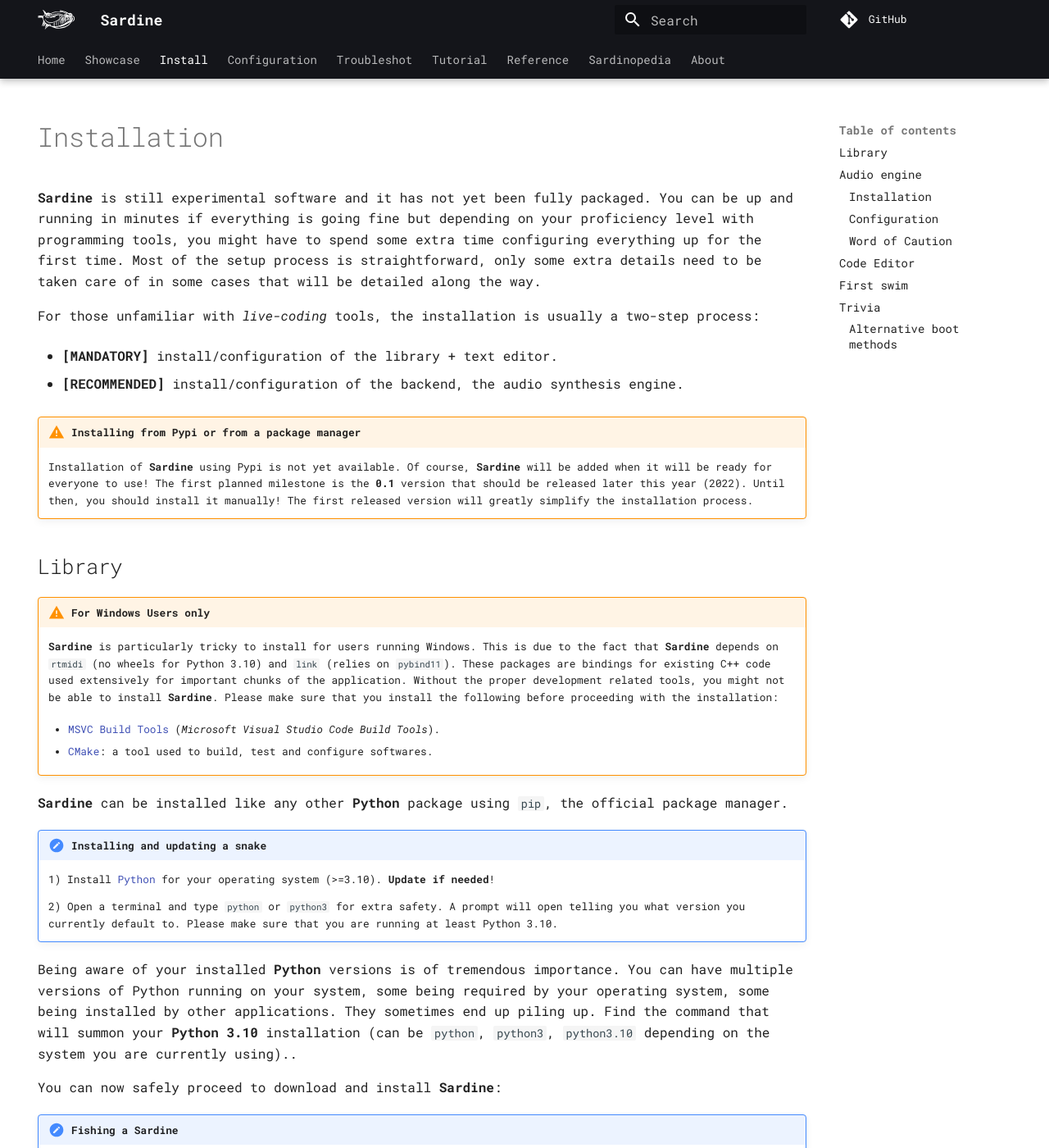
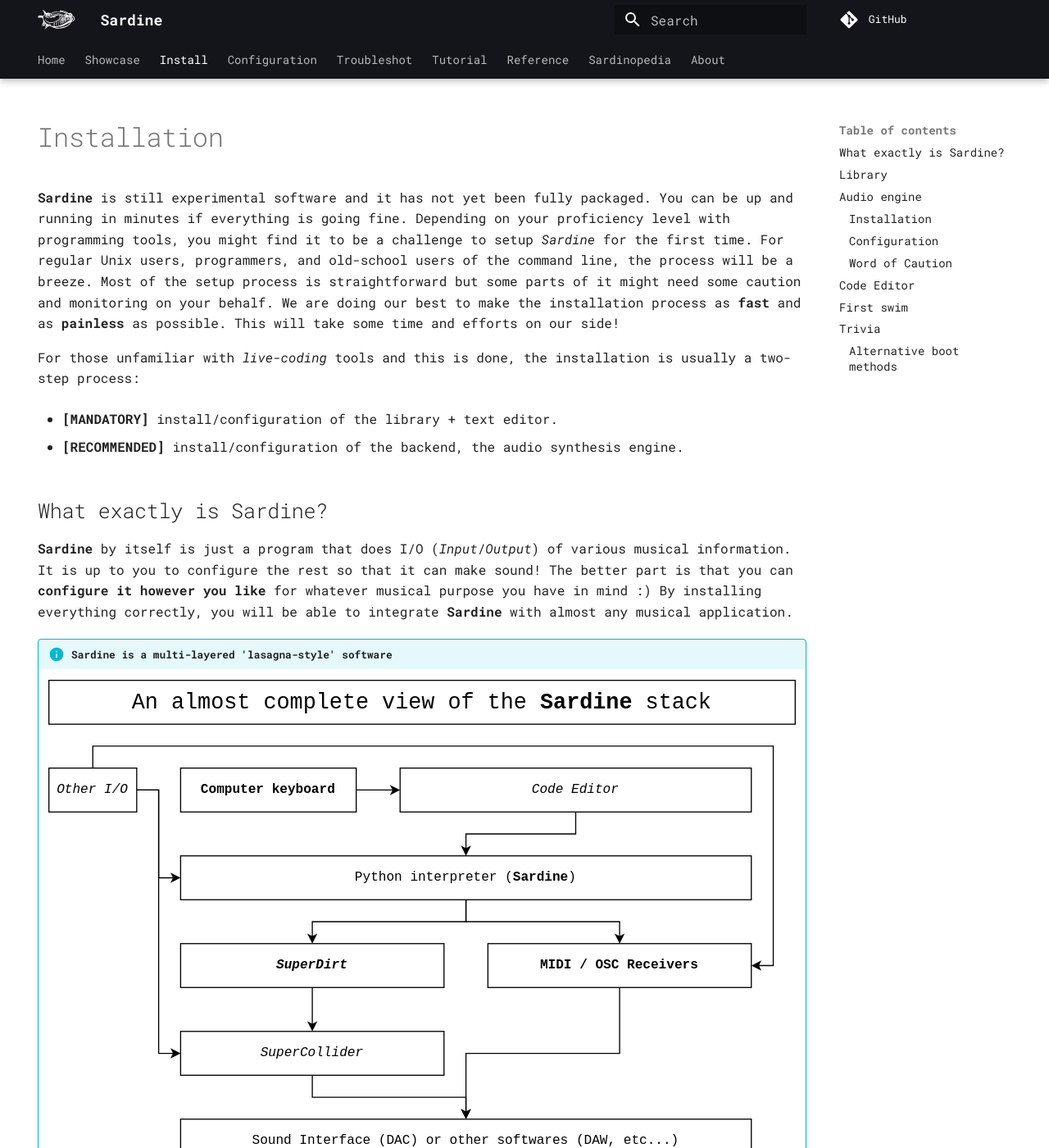
Before and after one commit to EmmaleeBonderud0325/sardine, an MkDocs documentation site: the page built from docs/installation.md, in a window 1280 px wide and 1400 px high. Shown: the whole window at 82% size. Built offline with MkDocs 1.6.1 and Material for MkDocs 9.7.7, drawn with Linux system fonts in a browser that asks for light colours; comment, search, counter and statistics services are not loaded; some of the changed text lies outside the part shown.

Commit message:
Additions to docs

```diff
--- a/docs/installation.md
+++ b/docs/installation.md
@@ -5,16 +5,27 @@
 
 # Installation
 
-**Sardine** is still experimental software and it has not yet been fully packaged. You can be up and running in minutes if everything is going fine but depending on your proficiency level with programming tools, you might have to spend some extra time configuring everything up for the first time. Most of the setup process is straightforward, only some extra details need to be taken care of in some cases that will be detailed along the way.
+**Sardine** is still experimental software and it has not yet been fully packaged. You can be up and running in minutes if everything is going fine. Depending on your proficiency level with programming tools, you might find it to be a challenge to setup *Sardine* for the first time. For regular Unix users, programmers, and old-school users of the command line, the process will be a breeze. Most of the setup process is straightforward but some parts of it might need some caution and monitoring on your behalf. We are doing our best to make the installation process as **fast** and as **painless** as possible. This will take some time and efforts on our side!
 
-For those unfamiliar with *live-coding* tools, the installation is usually a two-step process:
+For those unfamiliar with *live-coding* tools and this is done, the installation is usually a two-step process:
+
 
 - **[MANDATORY]** install/configuration of the library + text editor.
 
 - **[RECOMMENDED]** install/configuration of the backend, the audio synthesis engine.
 
+## What exactly is Sardine?
+
+**Sardine** by itself is just a program that does I/O (*Input*/*Output*) of various musical information. It is up to you to configure the rest so that it can make sound! The better part is that you can **configure it however you like** for whatever musical purpose you have in mind :) By installing everything correctly, you will be able to integrate **Sardine** with almost any musical application.
+
+!!! info "Sardine is a multi-layered 'lasagna-style' software"
+    ![sardine_stack](images/sardine_stack.svg){ width="100%" }
+
+The hard part is not to install **Sardine** *per se*, which is just a regular Python program. The hard part is to setup the whole stack: sound engine, synchronization libraries, etc...
+
 !!! warning "Installing from Pypi or from a package manager"
     Installation of **Sardine**  using Pypi is not yet available. Of course, **Sardine** will be added when it will be ready for everyone to use! The first planned milestone is the **0.1** version that should be released later this year (2022). Until then, you should install it manually! The first released version will greatly simplify the installation process.
+
 
 ## Library
 
@@ -31,7 +42,7 @@
 !!! note "Installing and updating a snake"
     1) Install [Python](https://www.python.org/) for your operating system (>=3.10). **Update if needed**!
 
-    2) Open a terminal and type `python` or `python3` for extra safety. A prompt will open telling you what version you currently default to. Please make sure that you are running at least Python 3.10.
+    2) Open a terminal and type `python` or `python3` for extra safety. A prompt will open telling you what version you currently default to. Please make sure that you are running at least Python 3.10. Python 3.11 is not officially supported!
 
 Being aware of your installed **Python** versions is of tremendous importance. You can have multiple versions of Python running on your system, some being required by your operating system, some being installed by other applications. They sometimes end up piling up. Find the command that will summon your **Python 3.10** installation (can be `python`, `python3`, `python3.10` depending on the system you are currently using)..
 
```
Also changed, not shown: docs/configuration.md (+4 -4 lines), docs/reference.md (+1 -1 lines), docs/troubleshot.md (+11 -0 lines), docs/images/sardine_stack.svg (added).
